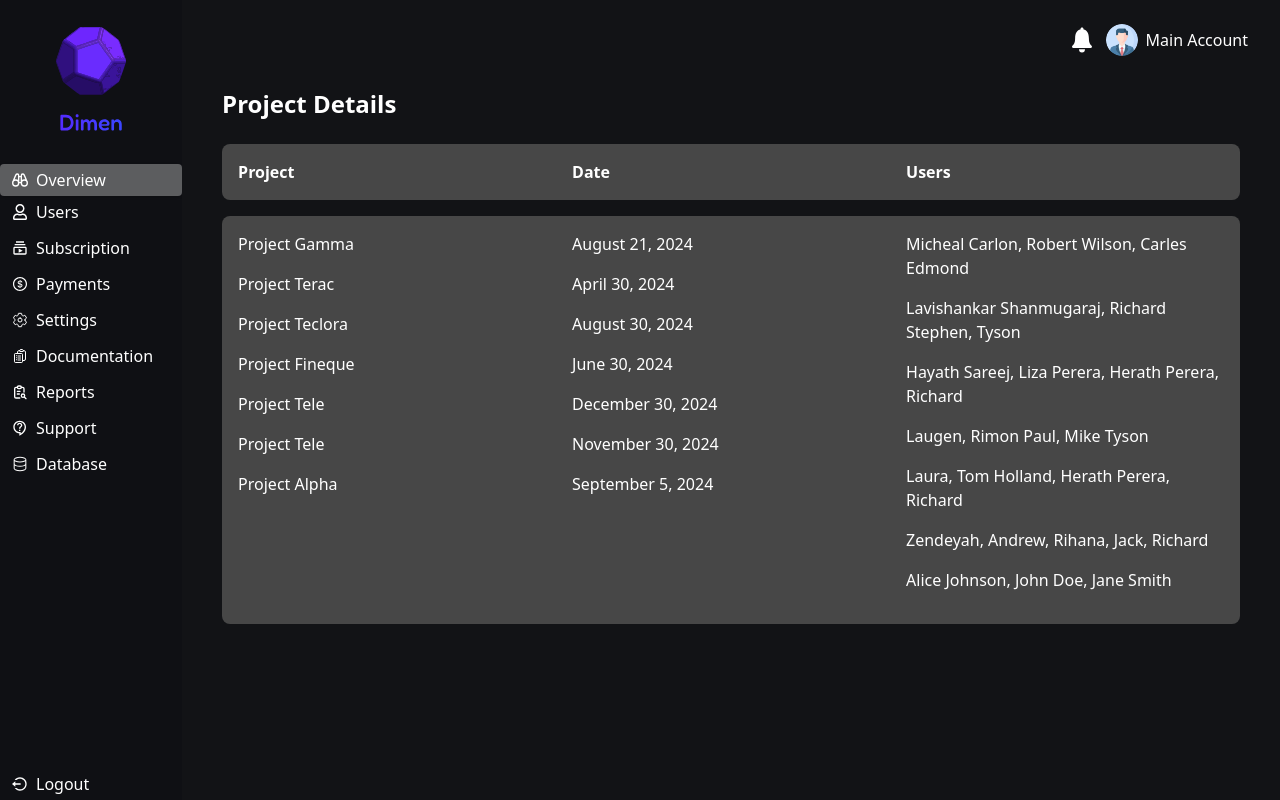
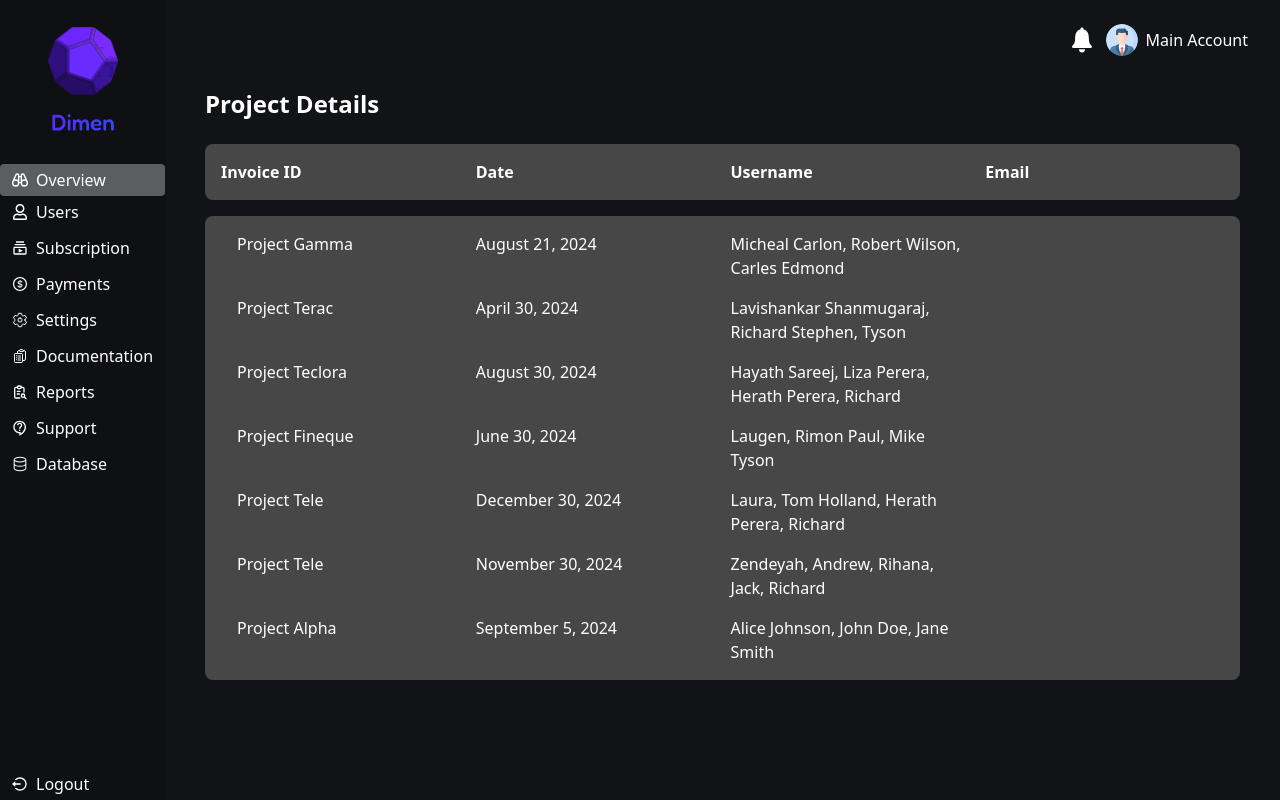
Before and after one commit to Dimen-3D-Model-Annotation/admin-dashboard, a Next.js app: page /admin/projects in a window 1280 px wide. Built offline with nearby package versions, Linux system fonts and the light colour scheme.

Commit message:
Update Rectangle.jsx

```diff
--- a/components/Rectangle.jsx
+++ b/components/Rectangle.jsx
@@ -1,6 +1,6 @@
 import React from 'react';
 
-const ProjectRectangle = ({ projectName, userName, date, isDetailBox = false, isHeaderBox = false, projectDetailsList = [] }) => {
+const Rectangle = ({ projectName, date, userName, isDetailBox = false, isHeaderBox = false, projectDetailsList = [] }) => {
   // Define dynamic styles based on props
   const width = "w-full"; // Full width
   const height = "h-auto"; // Dynamic height
@@ -11,34 +11,22 @@ const ProjectRectangle = ({ projectName, userName, date, isDetailBox = false, is
       className={`relative ${width} ${height} ${borderRadius} bg-custom-togglegray cursor-pointer mb-4 p-4`}
     >
       {isHeaderBox ? (
-        <div className="grid grid-cols-3 gap-4">
-          <div className="text-left font-bold text-white">
-            {projectName}
-          </div>
-          <div className="text-left font-bold text-white">
-            {date}
-          </div>
-          <div className="text-left font-bold text-white">
-            {userName}
-          </div>
+        <div className="grid grid-cols-4 gap-4">
+          <div className="text-left font-bold text-white">Invoice ID</div>
+          <div className="text-left font-bold text-white">Date</div>
+          <div className="text-left font-bold text-white">Username</div>
+          <div className="text-left font-bold text-white">Email</div>
         </div>
       ) : isDetailBox ? (
-        <div className="grid grid-cols-3 gap-4">
-          <div className="text-left text-white">
-            {projectDetailsList.map((project, index) => (
-              <p key={index} className="mb-4">{project.projectName}</p>
-            ))}
-          </div>
-          <div className="text-left text-white">
-            {projectDetailsList.map((project, index) => (
-              <p key={index} className="mb-4">{project.date}</p>
-            ))}
-          </div>
-          <div className="text-left text-white">
-            {projectDetailsList.map((project, index) => (
-              <p key={index} className="mb-4">{project.userName}</p>
-            ))}
-          </div>
+        <div className="grid grid-cols-4 gap-4">
+          {projectDetailsList.map((project, index) => (
+            <React.Fragment key={index}>
+              <div className="text-left text-white pl-4">{project.projectName}</div>
+              <div className="text-left text-white">{project.date}</div>
+              <div className="text-left text-white">{project.userName}</div>
+              <div className="text-left text-white">{project.email}</div>
+            </React.Fragment>
+          ))}
         </div>
       ) : (
         <div className="text-center font-bold text-white">
@@ -49,4 +37,4 @@ const ProjectRectangle = ({ projectName, userName, date, isDetailBox = false, is
   );
 };
 
-export default ProjectRectangle;
+export default Rectangle;
```
